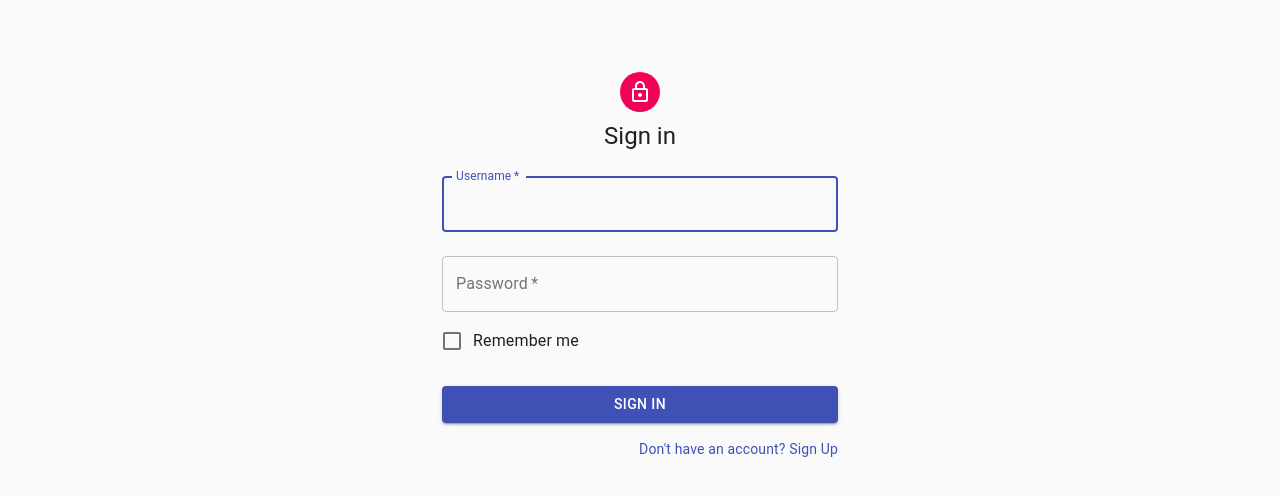
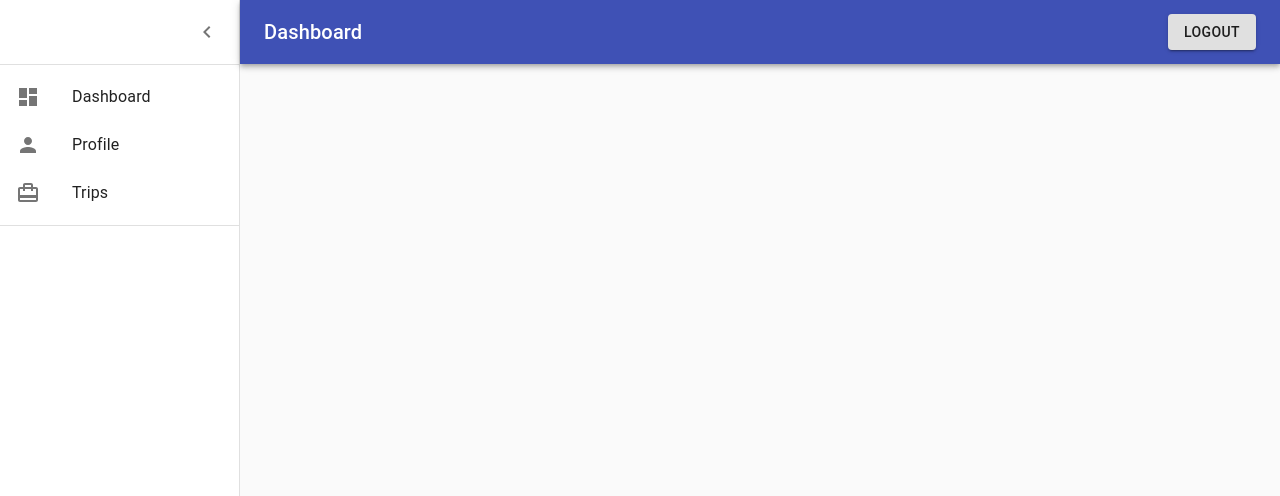
Before and after one commit to lrondenet/travel_buddies, a React (Create React App) app in the folder frontend/: page /dashboard in a window 1280 px wide. Before the commit this address led to /login. Shown: the top 496 px of the page. Built offline with nearby package versions, Linux system fonts and the light colour scheme; no server answers.

Commit message:
fixing PrivateRoute

```diff
--- a/frontend/src/PrivateRoute.js
+++ b/frontend/src/PrivateRoute.js
@@ -1,52 +1,29 @@
 import React, { useState, useEffect } from 'react'
-import { Redirect, Route } from 'react-router-dom'
+import {Route, useHistory } from 'react-router-dom'
 
 const PrivateRoute = ({ component: Component, ...rest }) => {
   const [isLoggedIn, setLoggedIn] = useState(false)
+  const history = useHistory();
+
   // Add your own authentication on the below line.
-
-  //   const isLoggedIn = token !== null;
-
   useEffect(() => {
+      async function validateToken() {
         const token = localStorage.getItem('token')
-    console.log('LAUREN')
-    let mounted = true
-    fetch('http://localhost:8000/trips/', {
+        const response = await fetch('http://localhost:8000/trips/', {
             method: 'GET',
             headers: {
               'Content-Type': 'application/json',
-        Authorization: 'Token ' + token,
+              'Authorization': 'Token ' + token,
             },
-    }).then((resp) => {
-      console.log(isLoggedIn)
-      console.log(resp)
-      console.log(mounted)
-      if (resp.ok) {
-        if (mounted) {
-          setLoggedIn(true)
-          console.log('setting state', isLoggedIn)
+        });
+        if (response.ok) {
+          setLoggedIn(true);
+          return
         }
+        history.push('/login')
     }
-    })
-    // return () => {
-    //   mounted = false
-    // }
-  }, [isLoggedIn])
-
-  return (
-    <Route
-      {...rest}
-      render={(props) =>
-        isLoggedIn ? (
-          <Component {...props} />
-        ) : (
-          <Redirect
-            to={{ pathname: '/login', state: { from: props.location } }}
-          />
-        )
+    validateToken();
+  }, [isLoggedIn, history]);
+  return <Route {...rest} render={(props) => <Component {...props} />} />
 }
-    />
-  )
-}
-
 export default PrivateRoute
--- a/frontend/src/containers/Dashboard.js
+++ b/frontend/src/containers/Dashboard.js
@@ -1,16 +1,180 @@
 import React from 'react';
+import clsx from 'clsx';
+import { withStyles } from '@material-ui/core/styles';
+import CssBaseline from '@material-ui/core/CssBaseline';
+import Button from '@material-ui/core/Button';
+import Drawer from '@material-ui/core/Drawer';
+// import Box from '@material-ui/core/Box';
+import AppBar from '@material-ui/core/AppBar';
+import Toolbar from '@material-ui/core/Toolbar';
+import List from '@material-ui/core/List';
+import Typography from '@material-ui/core/Typography';
+import Divider from '@material-ui/core/Divider';
+import IconButton from '@material-ui/core/IconButton';
+// import Badge from '@material-ui/core/Badge';
+import Container from '@material-ui/core/Container';
+import Grid from '@material-ui/core/Grid';
+// import Paper from '@material-ui/core/Paper';
+// import Link from '@material-ui/core/Link';
+import MenuIcon from '@material-ui/icons/Menu';
+import ChevronLeftIcon from '@material-ui/icons/ChevronLeft';
+// import NotificationsIcon from '@material-ui/icons/Notifications';
+import { mainListItems} from './ListItems';
+// import Chart from './Chart';
+// import Deposits from './Deposits';
+// import Orders from './Orders';
+
+const drawerWidth = 240;
+
+const styles = (theme) => ({
+    root: {
+        display: 'flex',
+      },
+      toolbar: {
+        paddingRight: 24, // keep right padding when drawer closed
+      },
+      toolbarIcon: {
+        display: 'flex',
+        alignItems: 'center',
+        justifyContent: 'flex-end',
+        padding: '0 8px',
+        ...theme.mixins.toolbar,
+      },
+      appBar: {
+        zIndex: theme.zIndex.drawer + 1,
+        transition: theme.transitions.create(['width', 'margin'], {
+          easing: theme.transitions.easing.sharp,
+          duration: theme.transitions.duration.leavingScreen,
+        }),
+      },
+      appBarShift: {
+        marginLeft: drawerWidth,
+        width: `calc(100% - ${drawerWidth}px)`,
+        transition: theme.transitions.create(['width', 'margin'], {
+          easing: theme.transitions.easing.sharp,
+          duration: theme.transitions.duration.enteringScreen,
+        }),
+      },
+      menuButton: {
+        marginRight: 36,
+      },
+      menuButtonHidden: {
+        display: 'none',
+      },
+      title: {
+        flexGrow: 1,
+      },
+      drawerPaper: {
+        position: 'relative',
+        whiteSpace: 'nowrap',
+        width: drawerWidth,
+        transition: theme.transitions.create('width', {
+          easing: theme.transitions.easing.sharp,
+          duration: theme.transitions.duration.enteringScreen,
+        }),
+      },
+      drawerPaperClose: {
+        overflowX: 'hidden',
+        transition: theme.transitions.create('width', {
+          easing: theme.transitions.easing.sharp,
+          duration: theme.transitions.duration.leavingScreen,
+        }),
+        width: theme.spacing(7),
+        [theme.breakpoints.up('sm')]: {
+          width: theme.spacing(9),
+        },
+      },
+      appBarSpacer: theme.mixins.toolbar,
+      content: {
+        flexGrow: 1,
+        height: '100vh',
+        overflow: 'auto',
+      },
+      container: {
+        paddingTop: theme.spacing(4),
+        paddingBottom: theme.spacing(4),
+      },
+      paper: {
+        padding: theme.spacing(2),
+        display: 'flex',
+        overflow: 'auto',
+        flexDirection: 'column',
+      },
+      fixedHeight: {
+        height: 240,
+      },
+});
 
 
 
 
+class Dashboard extends React.Component {
+    state = {
+        setOpen: true,
+        open: true
+    }
 
+    handleDrawerOpen = () => {
+        this.setState({ setOpen: this.state.setOpen })
+    }
 
+    handleDrawerClose = () => {
+        this.setState({ setOpen: !this.state.setOpen })
+            // setOpen(false);
+        }
+    render() {
+        const { classes } = this.props
+        const { open } = this.state
+        return (
+            <div className={classes.root}>
+                <CssBaseline />
+                <AppBar position="absolute" className={clsx(classes.appBar, open && classes.appBarShift)}>
+                    <Toolbar className={classes.toolbar}>
+                        <IconButton
+                            edge="start"
+                            color="inherit"
+                            aria-label="open drawer"
+                            onClick={this.handleDrawerOpen}
+                            className={clsx(classes.menuButton, open && classes.menuButtonHidden)}
+                        >
+                        <MenuIcon />
+                        </IconButton>
+                        <Typography component="h1" variant="h6" color="inherit" noWrap className={classes.title}>
+                            Dashboard
+                        </Typography>
+                        <Button variant="contained">
+                            Logout
+                        </Button>
+                    </Toolbar>
+                </AppBar>
+                <Drawer
+                    variant="permanent"
+                    classes={{
+                        paper: clsx(classes.drawerPaper, !open && classes.drawerPaperClose),
+                    }}
+                    open={open}
+                >
+                <div className={classes.toolbarIcon}>
+                    <IconButton onClick={this.handleDrawerClose}>
+                    <ChevronLeftIcon />
+                    </IconButton>
+                </div>
+                <Divider />
+                <List>{mainListItems}</List>
+                <Divider/>
+                </Drawer>
+                <main className={classes.content}>
+                    <div className={classes.appBarSpacer} />
+                    <Container maxWidth="lg" className={classes.container}>
+                        <Grid container spacing={3}>
+                            <Grid item xs={12} md={8} lg={9}>
+                            </Grid>
+                        </Grid>
+                    </Container>
+                </main>
+            </div>
 
-
-const Dashboard = () => (
-    <div>
-        Dashboard
-    </div>
-);
-
-export default Dashboard;
+        );
+    }
+}
+export default withStyles(styles)(Dashboard)
--- /dev/null
+++ b/frontend/src/containers/ListItems.js
@@ -0,0 +1,47 @@
+
+import React from 'react';
+import ListItem from '@material-ui/core/ListItem';
+import ListItemIcon from '@material-ui/core/ListItemIcon';
+import ListItemText from '@material-ui/core/ListItemText';
+// import ListSubheader from '@material-ui/core/ListSubheader';
+import DashboardIcon from '@material-ui/icons/Dashboard';
+// import LayersIcon from '@material-ui/icons/Layers';
+// import AssignmentIcon from '@material-ui/icons/Assignment';
+import PersonIcon from '@material-ui/icons/Person';
+import CardTravelIcon from '@material-ui/icons/CardTravel';
+// import AirplanemodeActiveIcon from '@material-ui/icons/AirplanemodeActive';
+
+export const mainListItems = (
+    <div>
+      <ListItem button>
+        <ListItemIcon>
+          <DashboardIcon />
+        </ListItemIcon>
+        <ListItemText primary="Dashboard" />
+      </ListItem>
+      <ListItem button>
+        <ListItemIcon>
+          <PersonIcon />
+        </ListItemIcon>
+        <ListItemText primary="Profile" />
+      </ListItem>
+      <ListItem button>
+        <ListItemIcon>
+          <CardTravelIcon />
+        </ListItemIcon>
+        <ListItemText primary="Trips" />
+      </ListItem>
+      {/* <ListItem button>
+        <ListItemIcon>
+          <BarChartIcon />
+        </ListItemIcon>
+        <ListItemText primary="Suggestions" />
+      </ListItem> */}
+      {/* <ListItem button>
+        <ListItemIcon>
+          <LayersIcon />
+        </ListItemIcon>
+        <ListItemText primary="Integrations" />
+      </ListItem> */}
+    </div>
+  );
```
Lines whose indentation alone changed are shown as unchanged.
